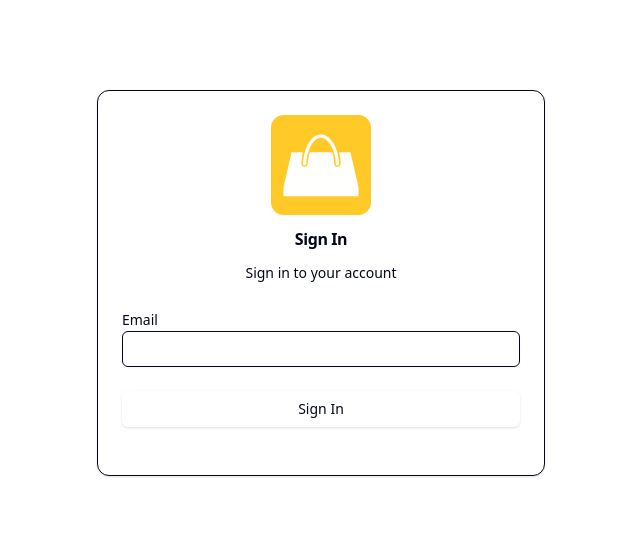
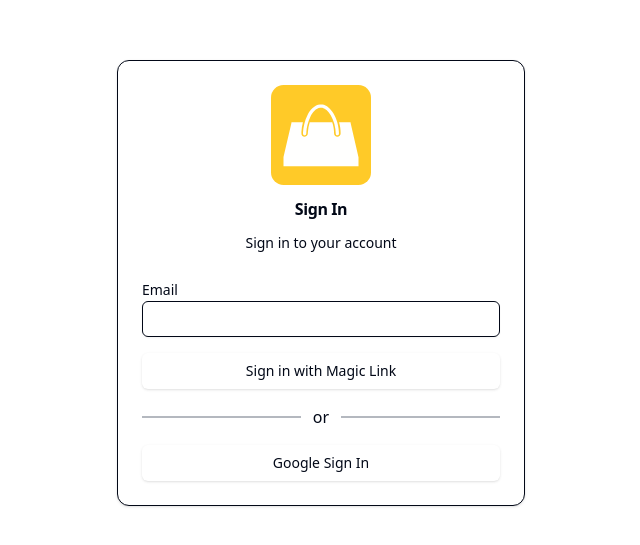
Before and after one commit to Abarragan89/classroom-journals, a Next.js app: page /sign-in in a window 1280 px wide. Shown: the part 117-662 px from the top of the page, without its empty margins (319-959 px from the left). Built offline with nearby package versions, Linux system fonts and the light colour scheme; no server answers.

Commit message:
added google auth and some basic colors to dark mode

```diff
--- a/app/(teacher)/page.tsx
+++ b/app/(teacher)/page.tsx
@@ -1,8 +1,16 @@
+import { signIn } from "@/auth"
 export default function page() {
 
     return (
         <main>
-            <p>Hey there</p>
+            <form
+                action={async () => {
+                    "use server"
+                    await signIn("google")
+                }}
+            >
+                <button type="submit">Signin with Google</button>
+            </form>
         </main>
     )
 }
--- a/app/globals.css
+++ b/app/globals.css
@@ -20,6 +20,8 @@
     --border: 215.4 16.3% 46.9%;
     --input: 215.4 16.3% 46.9%;
     --ring: 215.4 16.3% 46.9%;
+    --destructive: 0 84.2% 60.2%;
+    --destructive-foreground: 210 40% 98%;
   }
   .tech {
     --background: green;
--- a/app/sign-in/page.tsx
+++ b/app/sign-in/page.tsx
@@ -3,10 +3,10 @@ import { APP_NAME } from "@/lib/constants"
 import { Metadata } from "next"
 import Link from "next/link"
 import Image from "next/image"
-import { SignIn as SignInForm } from "@/components/sign-in"
+import MagicLink from "@/components/auth/magic-link"
 import { auth } from "@/auth";
 import { redirect } from "next/navigation"
-
+import GoogleButton from "@/components/auth/google-button"
 
 export const metadata: Metadata = {
     title: 'Sign In'
@@ -21,7 +21,7 @@ export default async function SignIn() {
     }
     return (
         <div className="flex-center min-h-screen w-full">
-            <div className="w-full max-w-md mx-auto">
+            <div className="w-full px-5 max-w-md mx-auto">
                 <Card>
                     <CardHeader className="space-y-4">
                         <Link href='/' className="flex-center">
@@ -38,8 +38,20 @@ export default async function SignIn() {
                             Sign in to your account
                         </CardDescription>
                     </CardHeader>
-                    <CardContent className="space-y-4">
-                        <SignInForm />
+                    <CardContent>
+
+                        {/* Magic Link Login*/}
+                        <MagicLink />
+
+                        <p className="my-4 text-center relative">
+                            <span className="relative z-10 bg-card px-3">or</span>
+                            <span className="absolute left-0 right-0 top-1/2 transform -translate-y-1/2 border-t border-gray-500"></span>
+                        </p>
+
+
+                        {/*  Google Login */}
+                        <GoogleButton />
+
                     </CardContent>
                 </Card>
             </div>
--- a/auth.ts
+++ b/auth.ts
@@ -1,19 +1,33 @@
 import NextAuth from "next-auth"
 import Sendgrid from "next-auth/providers/sendgrid"
+import Google from "next-auth/providers/google"
 import { PrismaAdapter } from "@auth/prisma-adapter"
 import { prisma } from "@/db/prisma";
 
 export const { handlers, auth, signIn, signOut } = NextAuth({
     adapter: PrismaAdapter(prisma),
+    trustHost: true,
+    secret: process.env.AUTH_SECRET,
     providers: [
         Sendgrid({
             apiKey: process.env.AUTH_SENDGRID_KEY,
             from: "customer.team@math-fact-missions.com"
         }),
+        Google({
+            clientId: process.env.AUTH_GOOGLE_ID!,
+            clientSecret: process.env.AUTH_GOOGLE_SECRET!,
+            authorization: {
+                params: {
+                    prompt: "consent",
+                    access_type: "offline",
+                    response_type: "code",
+                },
+            },
+        }),
     ],
     pages: {
         signIn: '/sign-in',
-        error: '/sign-in'
+        error: '/sign-in',
     },
     session: {
         strategy: 'jwt',
@@ -53,6 +67,10 @@ export const { handlers, auth, signIn, signOut } = NextAuth({
                 })
             }
             return token
-        }
+        },
+        async redirect({ url, baseUrl }) {
+            // Ensure the user is redirected to a valid page after signing in
+            return url.startsWith(baseUrl) ? url : baseUrl;
+        },
     }
 })
--- /dev/null
+++ b/components/auth/google-button.tsx
@@ -0,0 +1,36 @@
+'use client'
+import { signInWithGoogle } from "@/lib/actions/user.action"
+import { useActionState } from "react"
+import { Button } from "../ui/button"
+import { useFormStatus } from "react-dom"
+import { useSearchParams } from "next/navigation"
+
+export default function GoogleButton() {
+    // Error message does not render because of the redirect.
+    const [_errorMsgGoogle, dispatchGoogle] = useActionState(signInWithGoogle, {
+        success: true,
+        message: ''
+    })
+    const { pending } = useFormStatus()
+
+    const searchParams = useSearchParams();
+
+    const error = searchParams.get('error')
+
+    console.log('erro ', error)
+
+
+    return (
+        <form action={dispatchGoogle}>
+            <Button className="w-full" variant='default' disabled={pending}>
+                Google Sign In
+            </Button>
+            {error === 'OAuthAccountNotLinked' && (
+                <>
+                    <p className="text-center text-destructive mt-5 text-sm">Another account already exists with the same e-mail.</p>
+                    <p className="text-center text-destructive  text-sm">Try logging in with Magic Link</p>
+                </>
+            )}
+        </form>
+    )
+}
--- /dev/null
+++ b/components/auth/magic-link.tsx
@@ -0,0 +1,51 @@
+'use client';
+import { Label } from '@/components/ui/label'
+import { Input } from '@/components/ui/input'
+import { Button } from "../ui/button"
+import { signInWithMagicLink } from "@/lib/actions/user.action"
+import { useActionState } from "react"
+import { useFormStatus } from "react-dom"
+
+export default function MagicLink() {
+    const [data, action] = useActionState(signInWithMagicLink, {
+        success: false,
+        message: ''
+    })
+
+
+    const SignInButton = () => {
+        const { pending } = useFormStatus()
+        return (
+            <Button disabled={pending} className="w-full" variant='default'>
+                {pending ? 'Signing In...' : 'Sign in with Magic Link'}
+            </Button>
+        )
+    }
+
+    return (
+        <>
+            <form
+                action={action}
+            >
+                <input type="hidden" name="callbackUrl" />
+                    <div className='mb-4'>
+                        <Label htmlFor='email'>Email</Label>
+                        <Input
+                            id='email'
+                            name='email'
+                            type='email'
+                            required
+                            autoComplete='email'
+                        />
+                    </div>
+                    <SignInButton />
+                    {data && !data.success && (
+                        <div className="text-center text-destructive">
+                            {data.message}
+                        </div>
+                    )}
+            </form>
+        </>
+
+    )
+}
--- a/components/sign-in.tsx
+++ /dev/null
@@ -1,49 +0,0 @@
-'use client';
-import { Label } from '@/components/ui/label'
-import { Input } from '@/components/ui/input'
-import { Button } from "./ui/button"
-import { signInWithMagicLink } from "@/lib/actions/user.action"
-import { useActionState } from "react"
-import { useFormStatus } from "react-dom"
-
-export function SignIn() {
-    const [data, action] = useActionState(signInWithMagicLink, {
-        success: false,
-        message: ''
-    })
-
-
-    const SignInButton = () => {
-        const { pending } = useFormStatus()
-        return (
-            <Button disabled={pending} className="w-full" variant='default'>
-                {pending ? 'Signing In...' : 'Sign In'}
-            </Button>
-        )
-    }
-    return (
-        <form
-            action={action}
-        >
-            <input type="hidden" name="callbackUrl" />
-            <div className="space-y-6">
-                <div >
-                    <Label htmlFor='email'>Email</Label>
-                    <Input
-                        id='email'
-                        name='email'
-                        type='email'
-                        required
-                        autoComplete='email'
-                    />
-                </div>
-                <SignInButton />
-                {data && !data.success && (
-                    <div className="text-center text-destructive">
-                        {data.message}
-                    </div>
-                )}
-            </div>
-        </form>
-    )
-}
--- a/lib/actions/user.action.ts
+++ b/lib/actions/user.action.ts
@@ -12,6 +12,7 @@ export async function signInWithMagicLink(prevState: unknown, formData: FormData
         await signIn("sendgrid", formData)
         return { success: true, message: 'Signed in successfully' }
     } catch (error) {
+        // redirect is part of the normal flow and this lets Auth handle the redirect without crashing
         if (isRedirectError(error)) {
             throw error
         }
@@ -19,6 +20,20 @@ export async function signInWithMagicLink(prevState: unknown, formData: FormData
     }
 }
 
+// Sign in with google
+export async function signInWithGoogle() {
+    try {
+        await signIn("google")
+        return { success: true, message: 'Signed in successfully' }
+    } catch (error) {
+        // redirect is part of the normal flow and this lets Auth handle the redirect without crashing
+        if (isRedirectError(error)) {
+            throw error
+        }
+        return { success: false, message: 'Email may be associated with an existing accout. Try signing in with Magic Link' }
+    }
+}
+
 // Sign user out
 export async function signOutUser() {
     await signOut();
--- a/tailwind.config.ts
+++ b/tailwind.config.ts
@@ -16,6 +16,10 @@ export default {
           DEFAULT: 'hsl(var(--primary))',
           foreground: 'hsl(var(--primary-foreground))'
         },
+        destructive: {
+          DEFAULT: 'hsl(var(--destructive))',
+          foreground: 'hsl(var(--destructive-foreground))'
+        },
         card: {
           DEFAULT: 'hsl(var(--card))',
           foreground: 'hsl(var(--card-foreground))'
```
